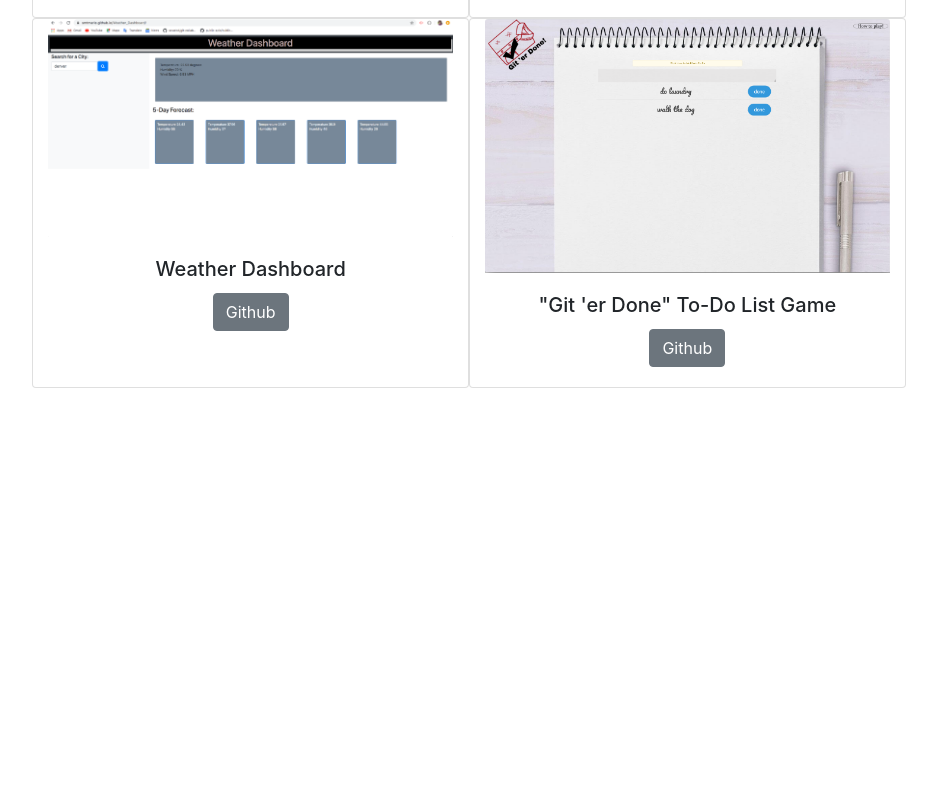
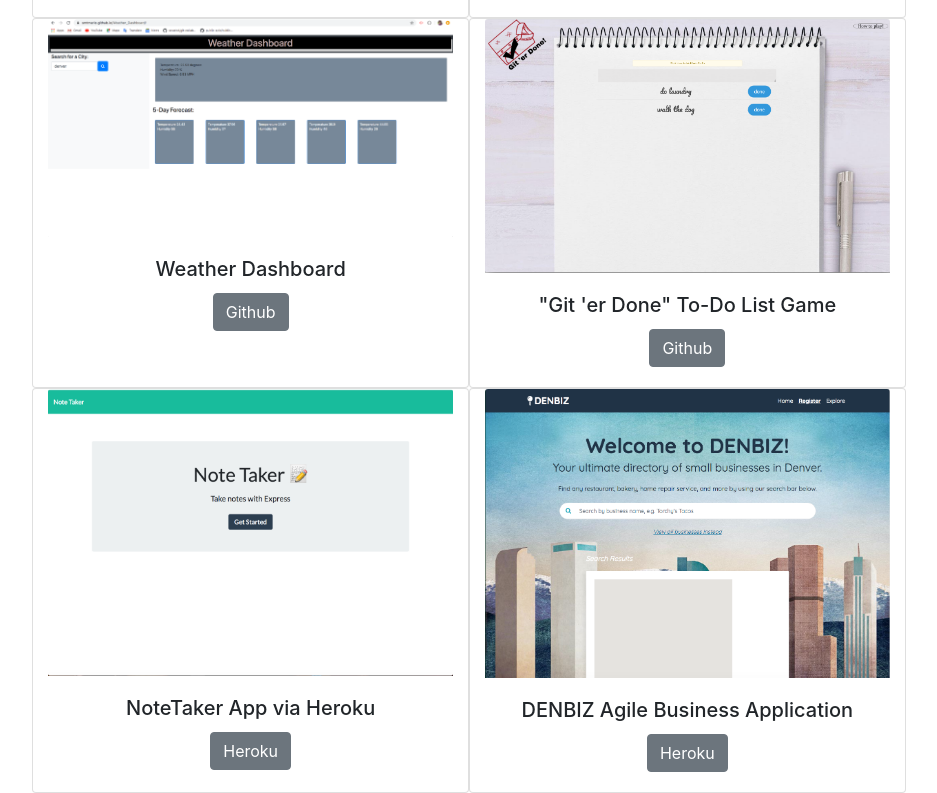
Before and after one commit to smtmarie/ResponsivePortfolio, a plain HTML site: page portfolio.html in a window 1280 px wide. Shown: the part 753-1546 px from the top of the page, without its empty margins (171-1108 px from the left). Before the commit the page ends 1141 px from the top, so only its background shows below. Drawn offline with nearby package versions, Linux system fonts and the light colour scheme.

Commit message:
updates and revisions for assignment

```diff
--- a/portfolio.html
+++ b/portfolio.html
@@ -98,6 +98,31 @@
 
   </div>
 
+  <div class=row>
+    <div class="card col-md-4 offset-md-2" style="width: 18rem;">
+      <img src="Images/Notetaker Screenshot.png" class="card-img-top" alt="NoteTaker Heroku">
+      <div class="card-body">
+        <h5 class="card-title">NoteTaker App via Heroku</h5>
+        <!-- <p class="card-text">Some quick example text to build on the card title and make up the bulk of the card's
+          content.</p> -->
+        <a href="https://immense-headland-94625.herokuapp.com/" class="btn btn-secondary">Heroku</a>
+      </div>
+    </div>
+
+    <div class="card col-md-4" style="width: 18rem;">
+      <img src="Images/Project 2 Screenshot.png" class="card-img-top" alt="Project 2 Heroku">
+      <div class="card-body">
+        <h5 class="card-title">DENBIZ Agile Business Application</h5>
+        <!-- <p class="card-text">Some quick example text to build on the card title and make up the bulk of the card's
+          content.</p> -->
+        <a href="https://hidden-plains-43611.herokuapp.com/" class="btn btn-secondary">Heroku</a>
+      </div>
+    </div>
+
+  </div>
+
+  </div>
+
 
 
 
```
Also changed, not shown: index.html (+3 -3 lines), Images/Notetaker Screenshot.png (added), Images/Project 2 Screenshot.png (added), 2 other files.
